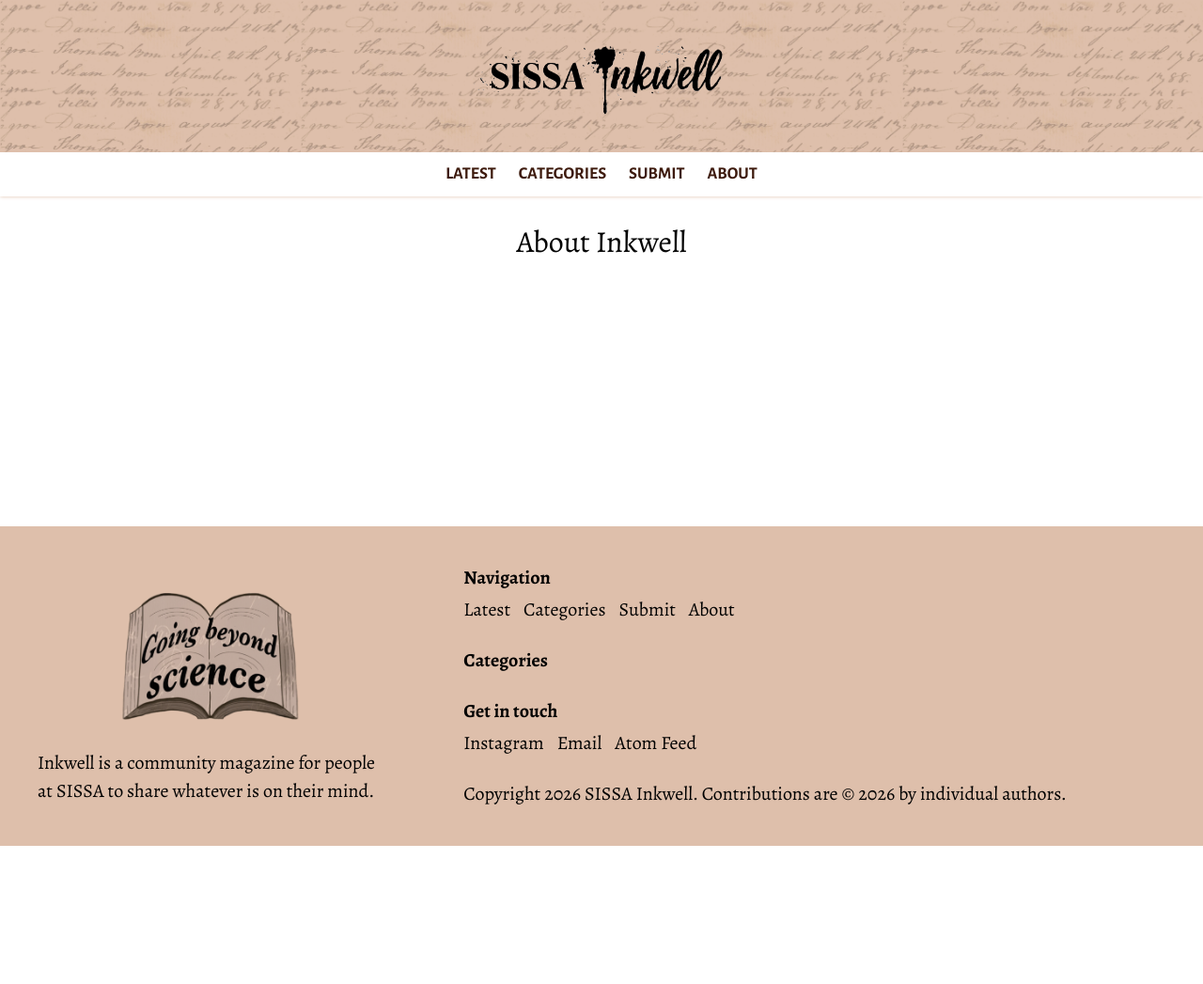
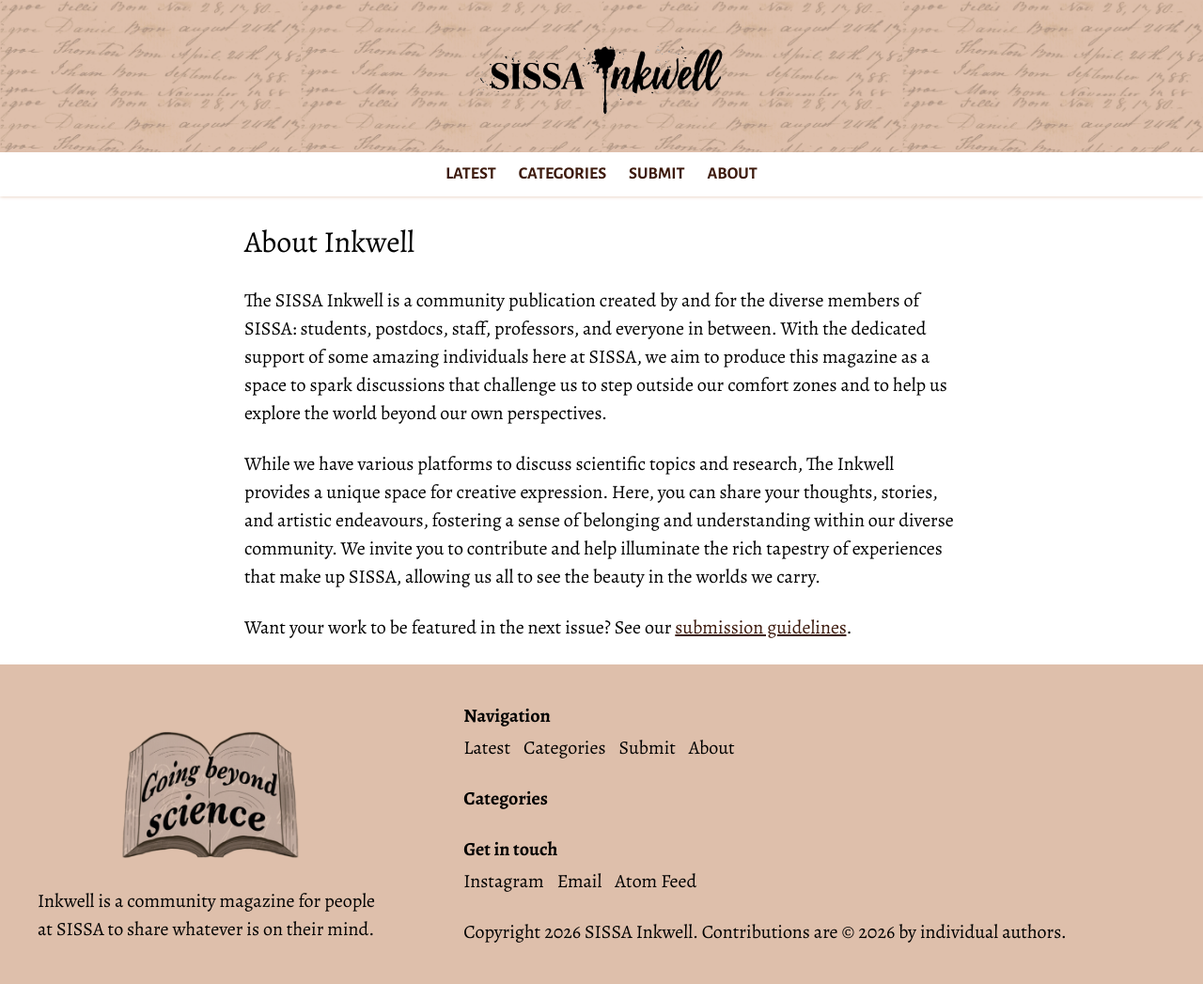
Before and after one commit to 11DE784A/InkwellWebsite, a Jekyll site: the page built from about.markdown, in a window 1280 px wide. Shown: the whole page at 94% size. Built offline with Jekyll 4.4.1, drawn with Linux system fonts in a browser that asks for light colours; some web fonts are replaced; before the commit the page ends 900 px from its top, so only the background shows below that.

Commit message:
added text to about page

```diff
--- a/about.markdown
+++ b/about.markdown
@@ -6,3 +6,20 @@ permalink: /about/
 ---
 
 # About Inkwell
+
+The SISSA Inkwell is a community publication created by and for the diverse
+members of SISSA: students, postdocs, staff, professors, and everyone in
+between. With the dedicated support of some amazing individuals here at SISSA,
+we aim to produce this magazine as a space to spark discussions that challenge
+us to step outside our comfort zones and to help us explore the world beyond
+our own perspectives.
+
+While we have various platforms to discuss scientific topics and research, The
+Inkwell provides a unique space for creative expression. Here, you can share
+your thoughts, stories, and artistic endeavours, fostering a sense of belonging
+and understanding within our diverse community. We invite you to contribute and
+help illuminate the rich tapestry of experiences that make up SISSA, allowing
+us all to see the beauty in the worlds we carry.
+
+Want your work to be featured in the next issue? See our [submission
+guidelines](/submit).
```
